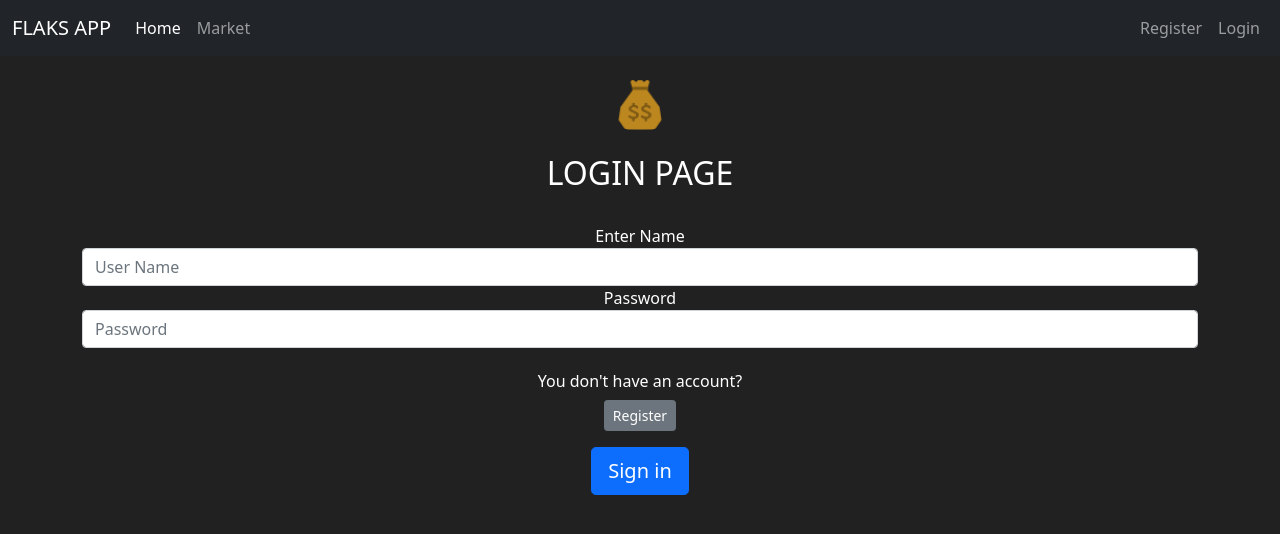
After one commit to Sofiane-Bekkari/Flask_Market, a Flask app: page /login in a window 1280 px wide. The commit adds this page. Shown: the top 534 px of the page. Run offline with Flask 2, Linux system fonts and the light colour scheme.

Commit message:
Added login page / login form server side

```diff
--- a/market/Templates/layout.html
+++ b/market/Templates/layout.html
@@ -31,7 +31,7 @@
             <div class="navbar-nav">
 
                 <a class="nav-link"  href="{{ url_for('register_page') }}">Register</a>
-                <a class="nav-link" href="#">Login</a>
+                <a class="nav-link" href="{{ url_for('login_page') }}">Login</a>
               </div>
           </div>
         </div>
--- /dev/null
+++ b/market/Templates/login.html
@@ -0,0 +1,43 @@
+<!--THE MAIN TEMPLATE-->
+{% extends 'layout.html' %}
+
+<!--TAB TITLE-->
+{% block title %}
+    Login Page
+{% endblock %}
+
+<!--BODY CONTENT-->
+{% block body %}
+    <body class="text-center">
+        <form method="POST" class="form-signin" style="color:white">
+            <!--SECURITY LAYER-->
+            {{ form.hidden_tag() }}
+            <!--AFTER POST METHOD-->
+            <img class="mb-4 mt-4" src="{{ url_for('static', filename='image/coin-bag.ico') }}" width="50px" alt="icon-is-not-show">
+            <div class="container">
+                <h2>LOGIN PAGE</h2>
+                <br>
+                 <!--USERNAME-->
+                 {{ form.username.label() }}
+                 {{ form.username(class="form-control", placeholder="User Name") }}
+
+
+                 <!--PASSWORD-->
+                 {{ form.password.label() }}
+                 {{ form.password(class="form-control", placeholder="Password") }}
+                 <br>
+
+                 <div class="checkbox mb-3">
+                    <h6>You don't have an account?</h6>
+                    <a class="btn btn-sm btn-secondary" href="{{ url_for('register_page') }}">Register</a>
+                 </div>
+
+                 <!--BUTTON-->
+                 {{ form.submit(class="btn btn-lg btn-block btn-primary")}}
+
+            </form>
+
+        </div>
+    </body>
+
+{% endblock %}
--- a/market/form.py
+++ b/market/form.py
@@ -5,7 +5,7 @@ from wtforms.validators import Length, EqualTo, Email, DataRequired, ValidationE
 from market.model import User # User to check username & email is alraedy exist
 
 # CREATE CLASS REGISTRE FORM
-class RegisterForm(FlaskForm): # NEED TO PASS AN ARGUMENT
+class RegisterForm(FlaskForm): # NEED TO PASS AN ARGUMENT FlaskForm
 
     ## VALIDATION USERNAME
     def validate_username(self, username_to_check):
@@ -25,3 +25,10 @@ class RegisterForm(FlaskForm): # NEED TO PASS AN ARGUMENT
     password = PasswordField(label='Password', validators=[Length(min=6), DataRequired()])
     confirm_password = PasswordField(label='Confirm Password', validators=[EqualTo('password'), DataRequired()])# pass it as STRING
     submit = SubmitField(label='Create Account')
+
+
+ # LOGIN FORM
+class LoginForm(FlaskForm):
+    username = StringField(label='Enter Name',  validators=[DataRequired()])
+    password = PasswordField(label='Password',  validators=[DataRequired()])
+    submit = SubmitField(label='Sign in')
--- a/market/route.py
+++ b/market/route.py
@@ -1,7 +1,7 @@
 # ROUTES
 from market import app, db # FROM MARKET PACKAGE
 from market.model import Item, User # FROM SUB MARKET/MODEL
-from market.form import RegisterForm # FROM SUB MARKET/FORM
+from market.form import RegisterForm, LoginForm # FROM SUB MARKET/FORM
 from flask import render_template, redirect, url_for, flash # NATIVE FLASK
 
 
@@ -21,7 +21,7 @@ def market_page():
 def register_page():
     form = RegisterForm()
     if form.validate_on_submit():
-        user_to_create = User(username=form.username.data, email=form.email.data, hash_password=form.password.data)
+        user_to_create = User(username=form.username.data, email=form.email.data, password=form.password.data)
 
         db.session.add(user_to_create)
         db.session.commit()
@@ -38,8 +38,10 @@ def register_page():
     return render_template('register.html', form=form)
 
 
-
-
+@app.route('/login', methods=['GET','POST']) # LOGIN
+def login_page():
+    form = LoginForm()
+    return render_template('login.html', form=form)
 
 
 
```
Also changed, not shown: market/Templates/register.html (+7 -2 lines), market/model.py (+10 -0 lines), README.md, market/market.db, market/static/image/coin-bag.ico (added), market/static/image/favicon.ico (added).
